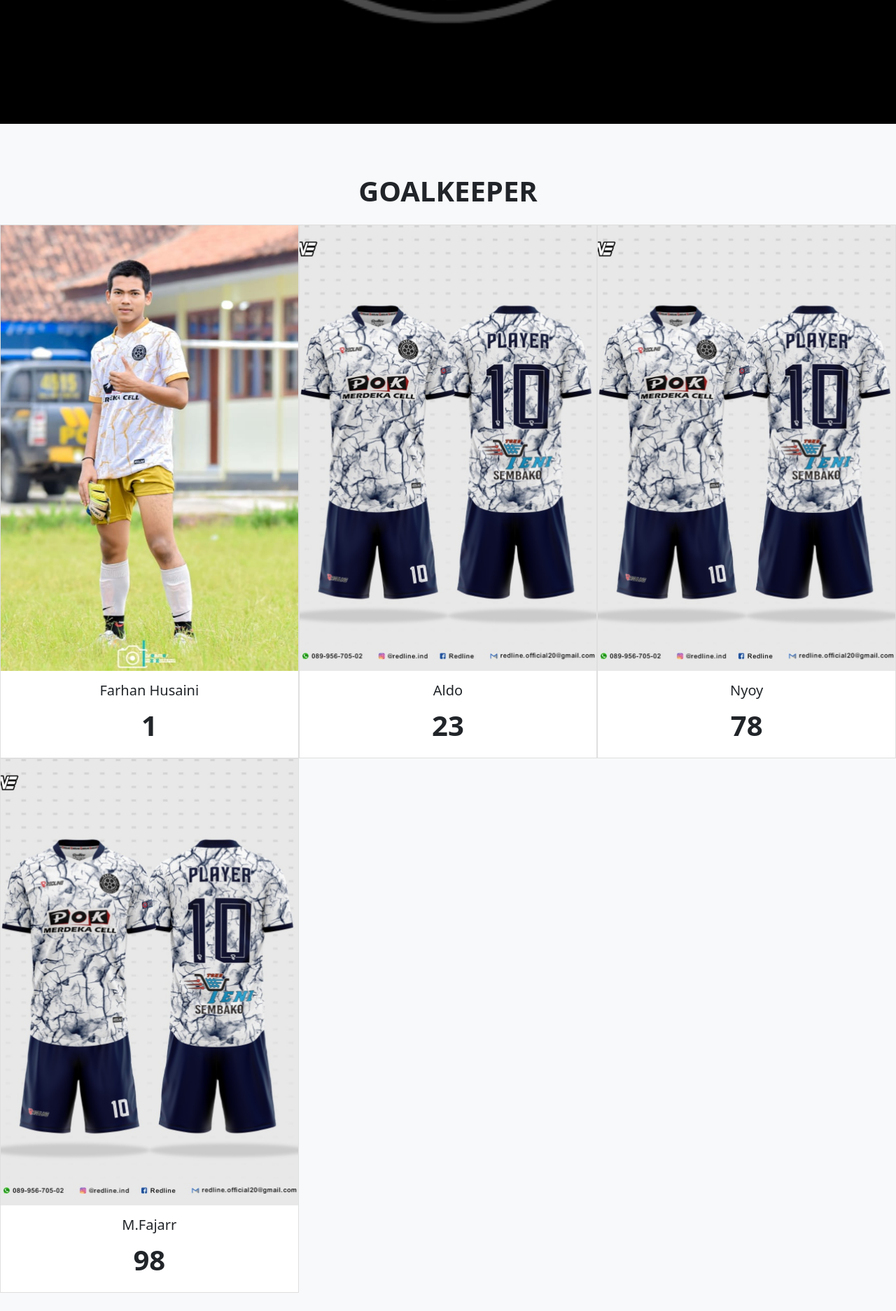
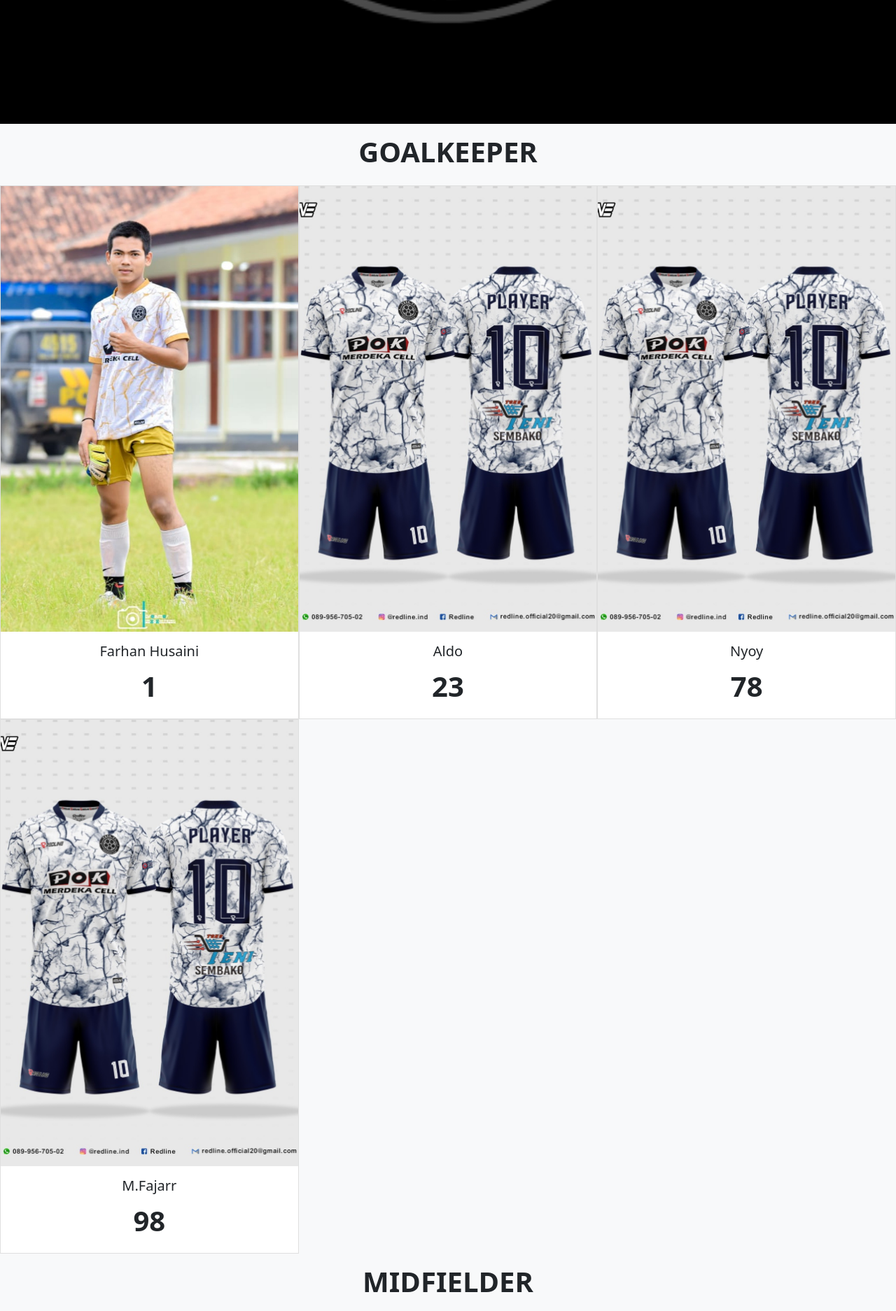
Before and after one commit to tesafc/www2, a Jekyll site: the page built from players.html, in a window 1280 px wide. Shown: the part 543-2417 px from the top of the page at 70% size. Built offline with Jekyll 4.4.1, drawn with Linux system fonts in a browser that asks for light colours.

Commit message:
Update players.html

```diff
--- a/players.html
+++ b/players.html
@@ -8,7 +8,7 @@
   <div class="row row-cols-2 row-cols-md-3 g-0">
     {% assign roles = site.data.players | group_by:"role" %}
     {% for role in roles %}
-      <h1 class="d-block w-100 pt-5 pb-3 mt-4 text-uppercase text-center fw-bold">{{ role.name }}</h1>
+      <h1 class="d-block w-100 py-3 text-uppercase text-center fw-bold">{{ role.name }}</h1>
       {% for player in role.items %}
     <div class="col">
       <div class="card rounded-0 h-100">
```
